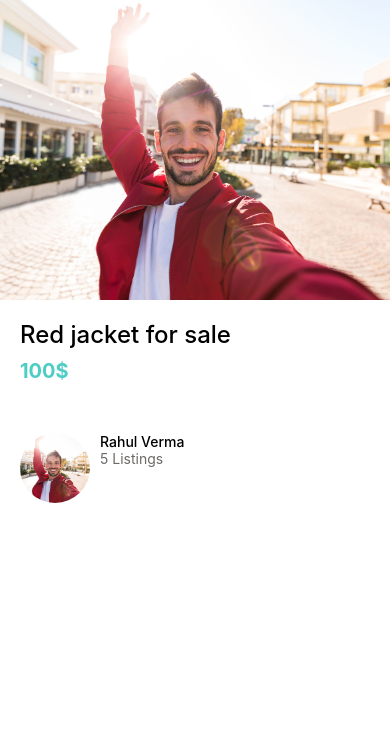
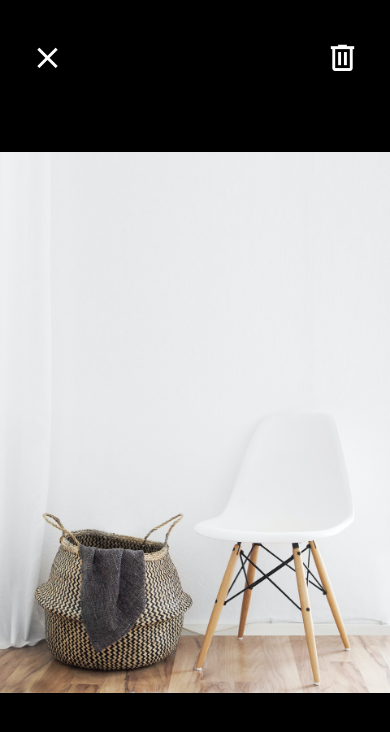
Before and after one commit to VarshaSingh18/DoneWithIt, a React Native app: screen / in a window 390 px wide. Shown: the top 732 px of the page. Built offline with nearby package versions, Linux system fonts and the light colour scheme.

Commit message:
MaterialCommunityIcons in ViewScreenItems

```diff
--- a/App.js
+++ b/App.js
@@ -3,11 +3,12 @@
 import WelcomeScreen from './app/screens/WelcomeScreen';
 import Card from './app/components/Card';
 import ListingDetailsScreen from './app/screens/ListingDetailsScreen';
+import ViewImageScreen from './app/screens/ViewImageScreen';
 export default function App() {
 
   return(
 
- <ListingDetailsScreen/>
+ <ViewImageScreen/>
   );
 
 }
--- a/app/screens/ViewImageScreen.js
+++ b/app/screens/ViewImageScreen.js
@@ -1,13 +1,19 @@
 import React from 'react';
 import { Image, StyleSheet,View} from 'react-native';
-
-import colors from '../config/colors';
+import{MaterialCommunityIcons} from '@expo/vector-icons'
+import Colors from '../config/Colors';
 
 function ViewImageScreen(props) {
     return (
         <View style={styles.container}>
-        <View style={styles.closeIcon}></View>
-        <View style={styles.deleteIcon}></View>
+        <View style={styles.closeIcon}>
+            <MaterialCommunityIcons name="close" color="white" size={35}/>
+        </View>
+
+        <View style={styles.deleteIcon}>
+        <MaterialCommunityIcons name="trash-can-outline" color="white" size={35}/>
+        </View>
+
         <Image
         resizeMode="contain"
         style={styles.image}
@@ -19,23 +25,17 @@
 
 const styles = StyleSheet.create({
     closeIcon:{
-     width: 50,
-     height: 50,
-     backgroundColor:colors.primary,
      position:'absolute',
      top: 40,
      left: 30
     },
     deleteIcon: {
-        width: 50,
-        height: 50,
-        backgroundColor:colors.secondary,
         position:'absolute',
         top: 40,
         right: 30
     },
     container:{
-        backgroundColor: colors.black,
+        backgroundColor: Colors.black,
         flex: 1
     },
     image:{
```
